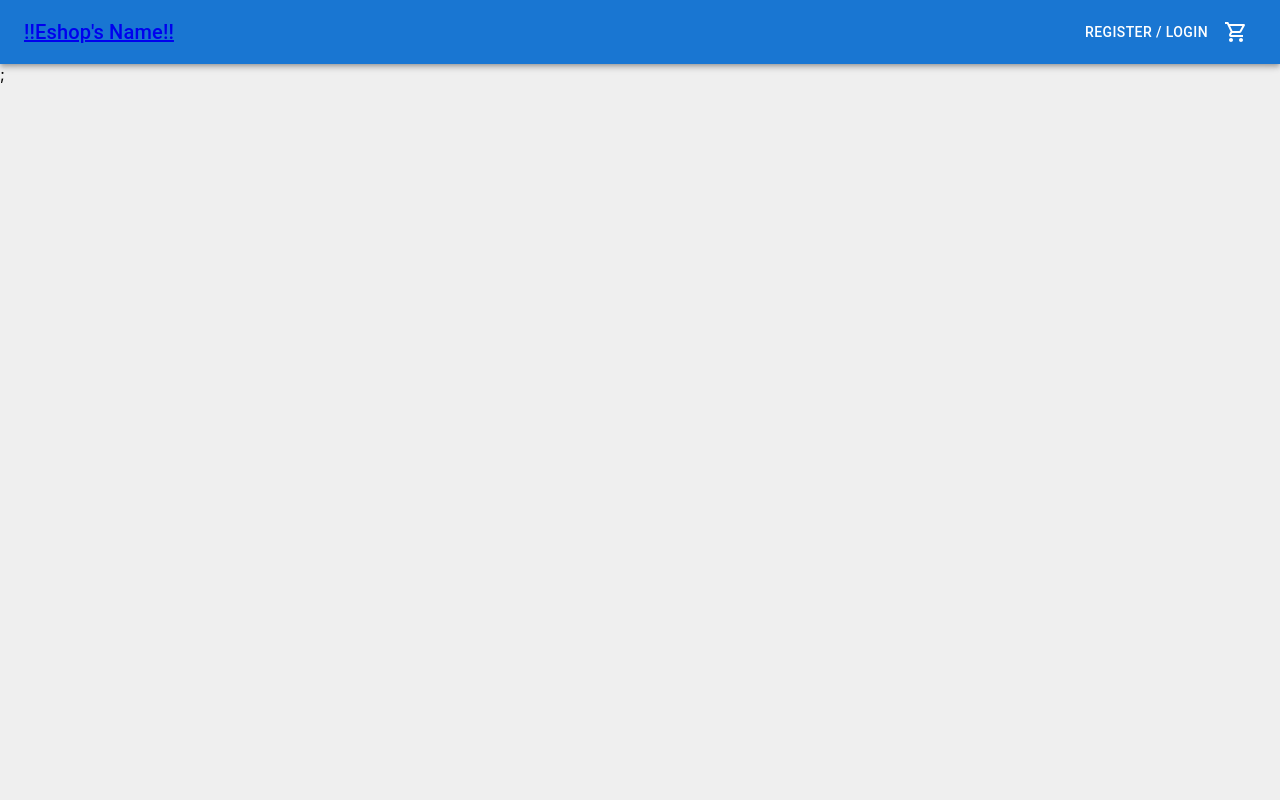
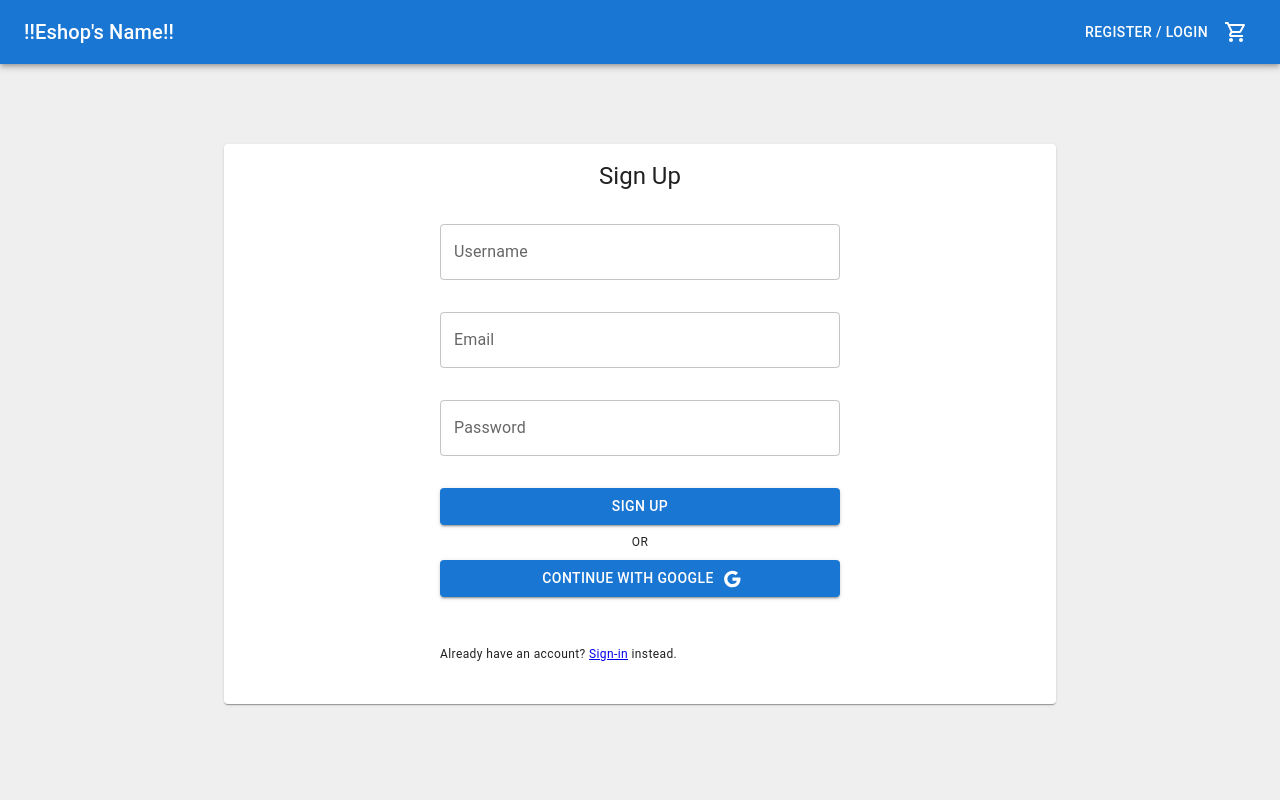
Before and after one commit to alagkonas/Eshop, a React (Create React App) app: page /sign_up in a window 1280 px wide. Shown: the top 800 px of the page. Built offline with nearby package versions, Linux system fonts and the light colour scheme; the HTML template or start-up script is replaced by a standard one.

Commit message:
Sign up/in forms added

```diff
--- a/package.json
+++ b/package.json
@@ -14,6 +14,7 @@
     "@types/node": "^16.11.39",
     "@types/react": "^18.0.12",
     "@types/react-dom": "^18.0.5",
+    "firebase": "^9.8.3",
     "react": "^18.1.0",
     "react-dom": "^18.1.0",
     "react-router-dom": "^6.3.0",
--- a/src/App.tsx
+++ b/src/App.tsx
@@ -3,6 +3,8 @@ import './App.css';
 import Home from './pages/Home';
 import CategoryProducts from './pages/CategoryProducts';
 import Product from './pages/Product';
+import SignUp from './pages/SignUp';
+import SignIn from './pages/Signin';
 import Navbar from './components/Navbar';
 
 function App() {
@@ -13,6 +15,8 @@ function App() {
           <Navbar />
           <Routes>
             <Route path='/' element={<Home />} />
+            <Route path='/sign_up' element={<SignUp />} />
+            <Route path='/sign_in' element={<SignIn />} />
             <Route
               path='products/:categoryName'
               element={<CategoryProducts />}
--- /dev/null
+++ b/src/components/Navbar/Navbar.css
@@ -0,0 +1,4 @@
+#navbar a {
+  text-decoration-line: none;
+  color: #fff;
+}
--- a/src/components/Navbar/Navbar.tsx
+++ b/src/components/Navbar/Navbar.tsx
@@ -6,9 +6,11 @@ import Typography from '@mui/material/Typography';
 import Button from '@mui/material/Button';
 import IconButton from '@mui/material/IconButton';
 import ShoppingCartOutlinedIcon from '@mui/icons-material/ShoppingCartOutlined';
+import './Navbar.css';
 
 const Navbar: React.FC = () => {
   return (
+    <div id='navbar'>
       <Box sx={{ flexGrow: 1 }}>
         <AppBar position='static'>
           <Toolbar>
@@ -20,13 +22,16 @@ const Navbar: React.FC = () => {
             >
               <Link to='/'>!!Eshop's Name!!</Link>
             </Typography>
+            <Link to='/sign_in'>
               <Button color='inherit'>Register / Login</Button>
+            </Link>
             <IconButton color='inherit'>
               <ShoppingCartOutlinedIcon />
             </IconButton>
           </Toolbar>
         </AppBar>
       </Box>
+    </div>
   );
 };
 
--- /dev/null
+++ b/src/pages/SignUp/SignUp.css
@@ -0,0 +1,5 @@
+#form-div {
+  height: 800px;
+  margin-top: 5rem;
+  text-align: center;
+}
--- /dev/null
+++ b/src/pages/SignUp/SignUp.tsx
@@ -0,0 +1,79 @@
+import { Link } from 'react-router-dom';
+import Box from '@mui/material/Box';
+import Card from '@mui/material/Card';
+import CardContent from '@mui/material/CardContent';
+import Typography from '@mui/material/Typography';
+import TextField from '@mui/material/TextField';
+import Button from '@mui/material/Button';
+import GoogleIcon from '@mui/icons-material/Google';
+import {
+  cardStyles,
+  boxStyles,
+  cardContentStyles,
+  textFieldStyles,
+  typographyStyles,
+  typographyStyles3,
+  buttonStyles,
+} from './styles';
+import './SignUp.css';
+
+const SignUp: React.FC = () => {
+  return (
+    <div id='form-div'>
+      <Card sx={cardStyles}>
+        <Box sx={boxStyles}>
+          <Typography sx={typographyStyles} component='div' variant='h5'>
+            Sign Up
+          </Typography>
+          <CardContent sx={cardContentStyles}>
+            <TextField
+              sx={textFieldStyles}
+              id='outlined-textarea'
+              label='Username'
+              placeholder='johndoe'
+              type='text'
+            />
+            <TextField
+              sx={textFieldStyles}
+              id='outlined-textarea'
+              label='Email'
+              placeholder='johndoe@gmail.com'
+              type='email'
+            />
+            <TextField
+              sx={textFieldStyles}
+              id='outlined-'
+              label='Password'
+              placeholder='password'
+              type='password'
+            />
+          </CardContent>
+          <Button sx={buttonStyles} variant='contained'>
+            Sign Up
+          </Button>
+          <Typography
+            sx={{ margin: '0.5rem 0 0.5rem 0' }}
+            variant='caption'
+            display='block'
+            gutterBottom
+          >
+            OR
+          </Typography>
+          <Button variant='contained' endIcon={<GoogleIcon />}>
+            Continue with Google
+          </Button>
+          <Typography
+            sx={typographyStyles3}
+            variant='caption'
+            display='block'
+            gutterBottom
+          >
+            Already have an account? <Link to='/sign_in'>Sign-in</Link> instead.
+          </Typography>
+        </Box>
+      </Card>
+    </div>
+  );
+};
+
+export default SignUp;
--- /dev/null
+++ b/src/pages/SignUp/index.ts
@@ -0,0 +1 @@
+export { default } from './SignUp';
--- /dev/null
+++ b/src/pages/SignUp/styles.ts
@@ -0,0 +1,38 @@
+export const cardStyles = {
+  display: 'flex',
+  height: '70%',
+  width: '65%',
+  marginInline: 'auto',
+  justifyContent: 'center',
+};
+
+export const boxStyles = {
+  display: 'flex',
+  flexDirection: 'column',
+};
+
+export const typographyStyles = {
+  marginTop: '1rem',
+};
+
+export const cardContentStyles = {
+  display: 'flex',
+  flexDirection: 'column',
+  padding: '0 !important',
+};
+
+export const textFieldStyles = {
+  width: '400px',
+  marginTop: '2rem',
+};
+
+export const buttonStyles = {
+  marginTop: '2rem',
+  width: '400px',
+  marginInline: 'auto',
+};
+
+export const typographyStyles3 = {
+  marginTop: '3rem',
+  textAlign: 'left',
+};
--- /dev/null
+++ b/src/pages/Signin/Signin.css
@@ -0,0 +1,5 @@
+#form2-div {
+  height: 700px;
+  margin-top: 5rem;
+  text-align: center;
+}
--- /dev/null
+++ b/src/pages/Signin/Signin.tsx
@@ -0,0 +1,72 @@
+import { Link } from 'react-router-dom';
+import Box from '@mui/material/Box';
+import Card from '@mui/material/Card';
+import CardContent from '@mui/material/CardContent';
+import Typography from '@mui/material/Typography';
+import TextField from '@mui/material/TextField';
+import Button from '@mui/material/Button';
+import GoogleIcon from '@mui/icons-material/Google';
+import {
+  cardStyles,
+  boxStyles,
+  cardContentStyles,
+  textFieldStyles,
+  typographyStyles,
+  typographyStyles3,
+  buttonStyles,
+} from '../SignUp/styles';
+import './Signin.css';
+
+const Signin: React.FC = () => {
+  return (
+    <div id='form2-div'>
+      <Card sx={cardStyles}>
+        <Box sx={boxStyles}>
+          <Typography sx={typographyStyles} component='div' variant='h5'>
+            Sign In
+          </Typography>
+          <CardContent sx={cardContentStyles}>
+            <TextField
+              sx={textFieldStyles}
+              id='outlined-textarea'
+              label='Email'
+              placeholder='johndoe@gmail.com'
+              type='email'
+            />
+            <TextField
+              sx={textFieldStyles}
+              id='outlined-'
+              label='Password'
+              placeholder='password'
+              type='password'
+            />
+          </CardContent>
+          <Button sx={buttonStyles} variant='contained'>
+            Sign In
+          </Button>
+          <Typography
+            sx={{ margin: '0.5rem 0 0.5rem 0' }}
+            variant='caption'
+            display='block'
+            gutterBottom
+          >
+            OR
+          </Typography>
+          <Button variant='contained' endIcon={<GoogleIcon />}>
+            Continue with Google
+          </Button>
+          <Typography
+            sx={typographyStyles3}
+            variant='caption'
+            display='block'
+            gutterBottom
+          >
+            Don't have an account? <Link to='/sign_up'>Sign-up</Link> instead.
+          </Typography>
+        </Box>
+      </Card>
+    </div>
+  );
+};
+
+export default Signin;
--- /dev/null
+++ b/src/pages/Signin/index.ts
@@ -0,0 +1 @@
+export { default } from './Signin';
```
Also changed, not shown: src/firebase.config.ts (added, +12 -0 lines), 1 other file (tests, documents, lock files or other folders). Lines whose indentation alone changed are shown as unchanged.
